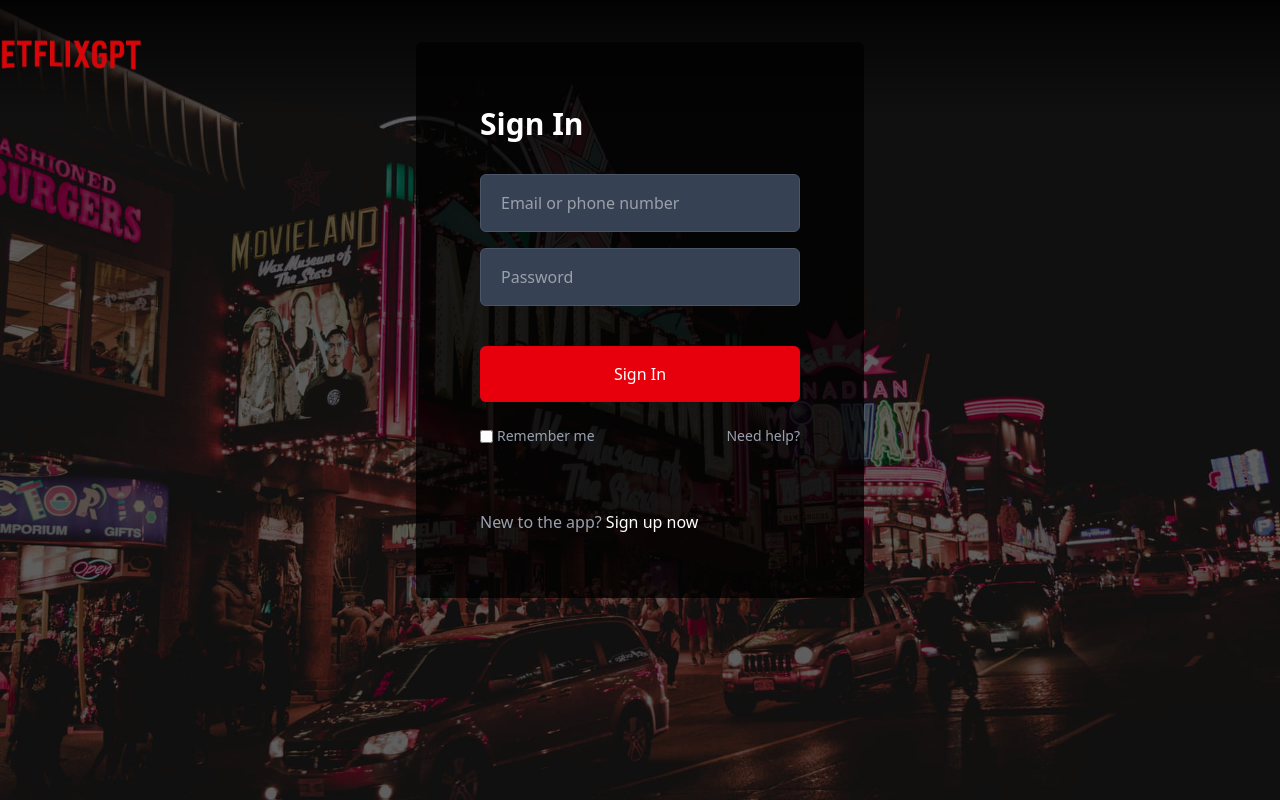
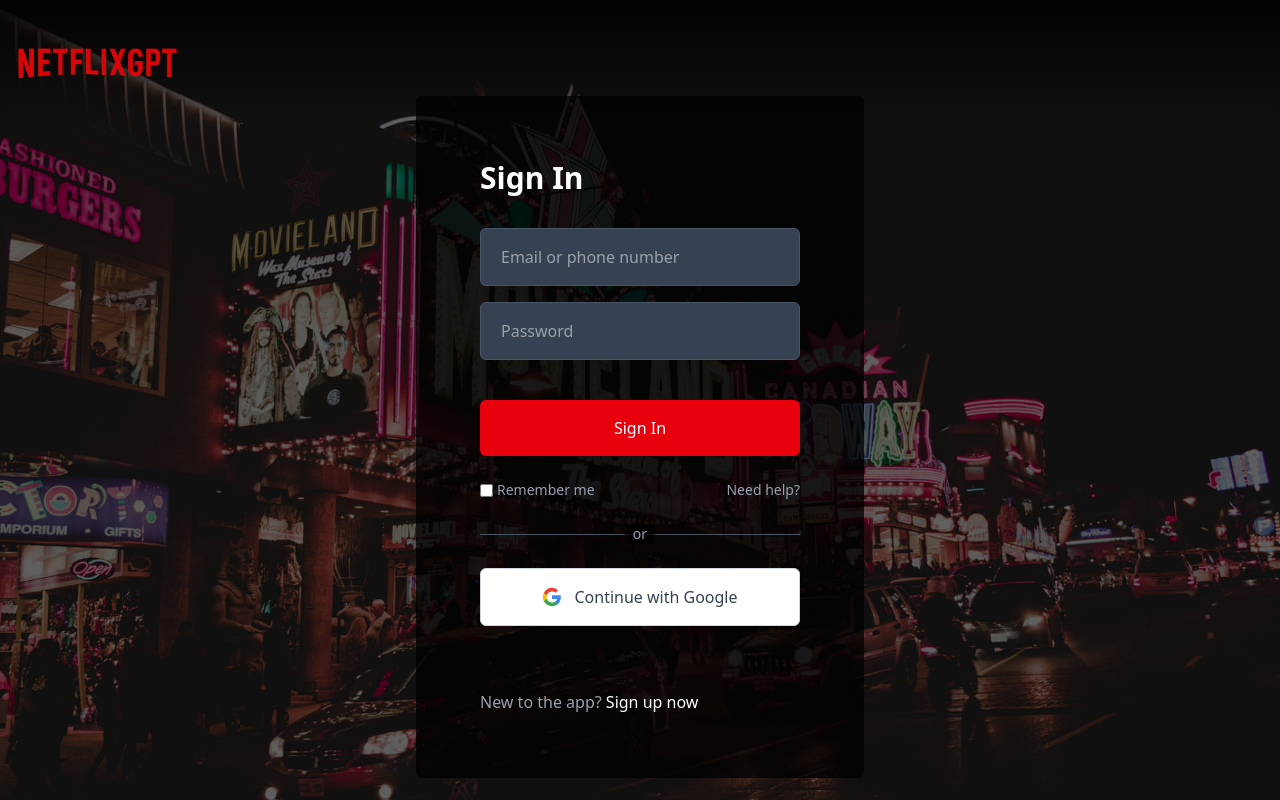
Before and after one commit to harshilarora2005/netflix-gpt, a React (Vite) app: page / in a window 1280 px wide. Built offline with nearby package versions, Linux system fonts and the light colour scheme; no server answers.

Commit message:
added callback and oauth

```diff
--- a/src/components/Header.jsx
+++ b/src/components/Header.jsx
@@ -8,8 +8,9 @@
 import { auth } from "../utils/firebase";
 import { useDispatch, useSelector } from "react-redux";
 import { removeUser, addUser} from "../utils/userSlice";
-import { SearchCode , SearchX} from "lucide-react";
+import { SearchCode , SearchX, Menu, X } from "lucide-react";
 import { toggleSearchView } from "../utils/searchSlice";
+
 const Header = () => {
     const showSearch = useSelector((store) => store?.search?.showSearch);
     const location = useLocation();
@@ -18,6 +19,8 @@
     const isBrowsePage = location.pathname === "/browse";
     const navigate = useNavigate();
     const [searchOpen,setSearchOpen] = useState(showSearch);
+    const [mobileMenuOpen, setMobileMenuOpen] = useState(false);
+
     const handleSignOut = () => {
         signOut(auth).then(()=>{
             dispatch(removeUser());
@@ -26,6 +29,7 @@
             navigate("/error");
         })
     }
+
     useEffect(()=>{
         const unsubsrcibe = onAuthStateChanged(auth,(user)=>{
             if(user){
@@ -40,24 +44,30 @@
         });
         return () => unsubsrcibe();
     },[])
+
     const handleSearchClick = () => {
         dispatch(toggleSearchView());
         setSearchOpen(!searchOpen);
     }
+
+    const toggleMobileMenu = () => {
+        setMobileMenuOpen(!mobileMenuOpen);
+    }
+
     return (
-        <header className="top-0 z-50 fixed w-full px-6 py-4 bg-gradient-to-b from-black/80 to-transparent shadow-inner">
+        <header className="top-0 z-50 fixed w-full px-4 sm:px-6 py-3 sm:py-4 bg-gradient-to-b from-black/90 to-transparent shadow-inner">
             <div className="flex items-center justify-between max-w-7xl mx-auto">
-                <div className="flex items-center space-x-8">
-                    <div className="relative h-20 w-48">
+                <div className="flex items-center space-x-2 sm:space-x-8">
+                    <div className="relative h-12 w-24 sm:h-16 sm:w-32 md:h-20 md:w-48 -top-6">
                         <img
                             src={logo}
                             onClick={()=>navigate("/browse")}
                             alt="Netflix Logo"
-                            className="h-50 w-auto absolute object-contain -top-15 -left-15"
+                            className="h-auto w-full absolute object-contain -left-2 sm:-top-4 sm:-left-4 md:-top-6 md:-left-6 cursor-pointer"
                         />
                     </div>
                     {isBrowsePage && (
-                        <nav className="flex items-center space-x-6">
+                        <nav className="hidden lg:flex items-center space-x-6">
                             <Link
                                 to="/browse"
                                 className="text-white text-sm font-medium hover:text-gray-300 transition-colors duration-200"
@@ -86,20 +96,34 @@
                     )}
                 </div>
                 {isBrowsePage && (
-                    <div className="flex items-center space-x-4">
-                        <button className="cursor-pointer p-4 transform hover:scale-110 transition duration-300"
-                        onClick={()=> handleSearchClick()}>
-                            {searchOpen?(
-                                <SearchX color="white"/>
-                            ):(
-                                <SearchCode color="white"/>
+                    <div className="flex items-center space-x-2 sm:space-x-4">
+                        <button
+                            className="cursor-pointer p-2 sm:p-3 transform hover:scale-110 transition duration-300"
+                            onClick={handleSearchClick}
+                        >
+                            {searchOpen ? (
+                                <SearchX color="white" size={20} className="sm:w-6 sm:h-6"/>
+                            ) : (
+                                <SearchCode color="white" size={20} className="sm:w-6 sm:h-6"/>
                             )}
                         </button>
+                        <button
+                            className="lg:hidden cursor-pointer p-2 sm:p-3 transform hover:scale-110 transition duration-300"
+                            onClick={toggleMobileMenu}
+                        >
+                            {mobileMenuOpen ? (
+                                <X color="white" size={20} className="sm:w-6 sm:h-6"/>
+                            ) : (
+                                <Menu color="white" size={20} className="sm:w-6 sm:h-6"/>
+                            )}
+                        </button>
+
+                        <div className="hidden lg:flex items-center space-x-4">
                             <div className="relative">
                                 <img
                                     src={userStore?.photoURL}
                                     alt="User Profile"
-                                className="h-10 w-10 rounded-sm cursor-pointer hover:scale-110 transition-transform duration-200"
+                                    className="h-8 w-8 sm:h-10 sm:w-10 rounded-sm cursor-pointer hover:scale-110 transition-transform duration-200"
                                 />
                             </div>
                             <button
@@ -109,8 +133,61 @@
                                 Sign Out
                             </button>
                         </div>
+                        <div className="lg:hidden">
+                            <img
+                                src={userStore?.photoURL}
+                                alt="User Profile"
+                                className="h-8 w-8 sm:h-10 sm:w-10 rounded-sm cursor-pointer hover:scale-110 transition-transform duration-200"
+                            />
+                        </div>
+                    </div>
                 )}
             </div>
+
+            {isBrowsePage && mobileMenuOpen && (
+                <div className="lg:hidden absolute top-full left-0 w-full bg-black/95 backdrop-blur-md border-t border-gray-800">
+                    <nav className="flex flex-col p-4 space-y-4">
+                        <Link
+                            to="/browse"
+                            className="text-white text-base font-medium hover:text-gray-300 transition-colors duration-200 py-2"
+                            onClick={() => setMobileMenuOpen(false)}
+                        >
+                            Home
+                        </Link>
+                        <Link
+                            to="/browse/tv-shows"
+                            className="text-white text-base font-medium hover:text-gray-300 transition-colors duration-200 py-2"
+                            onClick={() => setMobileMenuOpen(false)}
+                        >
+                            TV Shows
+                        </Link>
+                        <Link
+                            to="/browse/movies"
+                            className="text-white text-base font-medium hover:text-gray-300 transition-colors duration-200 py-2"
+                            onClick={() => setMobileMenuOpen(false)}
+                        >
+                            Movies
+                        </Link>
+                        <Link
+                            to="/browse/my-list"
+                            className="text-white text-base font-medium hover:text-gray-300 transition-colors duration-200 py-2"
+                            onClick={() => setMobileMenuOpen(false)}
+                        >
+                            My List
+                        </Link>
+                        <hr className="border-gray-700 my-2" />
+                        <button
+                            onClick={() => {
+                                handleSignOut();
+                                setMobileMenuOpen(false);
+                            }}
+                            className="text-white text-base font-medium hover:text-gray-300 transition-colors duration-200 py-2 text-left hover:bg-red-600/20 rounded px-2"
+                        >
+                            Sign Out
+                        </button>
+                    </nav>
+                </div>
+            )}
         </header>
     );
 };
--- a/src/components/Login.jsx
+++ b/src/components/Login.jsx
@@ -8,10 +8,13 @@
 import { useDispatch } from "react-redux";
 import { addUser } from "../utils/userSlice";
 import { DEFAULT_PROFILE } from "../utils/constants";
+import { signInWithPopup, GoogleAuthProvider } from "firebase/auth";
+import { googleProvider } from "../utils/firebase";
 
 const Login = () => {
     const [isSignUp, setIsSignUp] = useState(false);
     const [authError, setAuthError] = useState("");
+    const [isGoogleLoading, setIsGoogleLoading] = useState(false);
     const dispatch = useDispatch();
     const emailRef = useRef(null);
     const passwordRef = useRef(null);
@@ -141,8 +144,53 @@
         }
     };
 
+    const handleGoogleLogin = async () => {
+        setAuthError("");
+        setIsGoogleLoading(true);
+
+        try {
+            const result = await signInWithPopup(auth, googleProvider);
+            const user = result.user;
+
+            dispatch(addUser({
+                uid: user.uid,
+                email: user.email,
+                displayName: user.displayName,
+                photoURL: user.photoURL
+            }));
+
+            console.log("Google login successful!");
+        } catch (error) {
+            console.error("Google OAuth Error:", error.message);
+            let errorMessage = "";
+            switch (error.code) {
+                case 'auth/popup-closed-by-user':
+                    errorMessage = "Sign-in was cancelled.";
+                    break;
+                case 'auth/popup-blocked':
+                    errorMessage = "Pop-up was blocked. Please allow pop-ups and try again.";
+                    break;
+                case 'auth/cancelled-popup-request':
+                    errorMessage = "Only one sign-in request at a time.";
+                    break;
+                case 'auth/network-request-failed':
+                    errorMessage = "Network error. Please check your connection.";
+                    break;
+                case 'auth/too-many-requests':
+                    errorMessage = "Too many attempts. Please try again later.";
+                    break;
+                default:
+                    errorMessage = "Google sign-in failed. Please try again.";
+            }
+
+            setAuthError(errorMessage);
+        } finally {
+            setIsGoogleLoading(false);
+        }
+    };
+
     return (
-        <div className="min-h-screen relative">
+        <div className="min-h-screen relative pt-24">
             <div className="fixed inset-0 z-0">
                 <img src={bg} alt="" className="w-full h-full object-cover filter" />
                 <div className="absolute inset-0 bg-black/60"></div>
@@ -283,6 +331,50 @@
                                             <a href="#" className="text-gray-400 hover:underline">Need help?</a>
                                         </div>
                                     )}
+
+                                    {/* Google Sign-In Divider */}
+                                    <div className="mt-6">
+                                        <div className="relative">
+                                            <div className="absolute inset-0 flex items-center">
+                                                <div className="w-full border-t border-gray-600"></div>
+                                            </div>
+                                            <div className="relative flex justify-center text-sm">
+                                                <span className="px-2 bg-black/75 text-gray-400">or</span>
+                                            </div>
+                                        </div>
+                                    </div>
+                                    <button
+                                        type="button"
+                                        onClick={handleGoogleLogin}
+                                        disabled={isGoogleLoading || isSubmitting}
+                                        className="w-full bg-white text-gray-700 py-4 px-6 rounded-md font-medium hover:bg-gray-50 transition duration-200 mt-6 flex items-center justify-center space-x-3 border border-gray-300 focus:outline-none focus:ring-2 focus:ring-offset-2 focus:ring-blue-500 disabled:opacity-50 disabled:cursor-not-allowed"
+                                    >
+                                        {isGoogleLoading ? (
+                                            <div className="w-5 h-5 border-2 border-gray-400 border-t-gray-700 rounded-full animate-spin"></div>
+                                        ) : (
+                                            <svg className="w-5 h-5" viewBox="0 0 24 24">
+                                                <path
+                                                    fill="#4285F4"
+                                                    d="M22.56 12.25c0-.78-.07-1.53-.2-2.25H12v4.26h5.92c-.26 1.37-1.04 2.53-2.21 3.31v2.77h3.57c2.08-1.92 3.28-4.74 3.28-8.09z"
+                                                />
+                                                <path
+                                                    fill="#34A853"
+                                                    d="M12 23c2.97 0 5.46-.98 7.28-2.66l-3.57-2.77c-.98.66-2.23 1.06-3.71 1.06-2.86 0-5.29-1.93-6.16-4.53H2.18v2.84C3.99 20.53 7.7 23 12 23z"
+                                                />
+                                                <path
+                                                    fill="#FBBC05"
+                                                    d="M5.84 14.09c-.22-.66-.35-1.36-.35-2.09s.13-1.43.35-2.09V7.07H2.18C1.43 8.55 1 10.22 1 12s.43 3.45 1.18 4.93l2.85-2.22.81-.62z"
+                                                />
+                                                <path
+                                                    fill="#EA4335"
+                                                    d="M12 5.38c1.62 0 3.06.56 4.21 1.64l3.15-3.15C17.45 2.09 14.97 1 12 1 7.7 1 3.99 3.47 2.18 7.07l3.66 2.84c.87-2.6 3.3-4.53 6.16-4.53z"
+                                                />
+                                            </svg>
+                                        )}
+                                        <span>
+                                            {isGoogleLoading ? "Signing in..." : "Continue with Google"}
+                                        </span>
+                                    </button>
                                 </Form>
                             )}
                         </Formik>
@@ -296,7 +388,7 @@
                                     onClick={(e) => {
                                         e.preventDefault();
                                         setIsSignUp(!isSignUp);
-                                        setAuthError(""); // Clear error when switching modes
+                                        setAuthError("");
                                     }}
                                 >
                                     {isSignUp ? "Sign in now" : "Sign up now"}
--- a/src/components/hooks/useGetMovieVideo.jsx
+++ b/src/components/hooks/useGetMovieVideo.jsx
@@ -1,9 +1,11 @@
+/* eslint-disable react-hooks/exhaustive-deps */
 import { API_OPTIONS } from "../../utils/constants";
 import { addTrailerVideo } from "../../utils/movieSlice";
 import { useEffect } from 'react';
-import { useDispatch } from 'react-redux';
+import { useDispatch, useSelector } from 'react-redux';
 const useGetMovieVideo = (movieid) => {
     const dispatch = useDispatch();
+    const trailerVideo = useSelector((store)=>store.movies.trailerVideo);
     const getMovieVideo = async() => {
         const data = await fetch(`https://api.themoviedb.org/3/movie/${movieid}/videos?language=en-US`, API_OPTIONS);
         const json = await data.json();
@@ -14,7 +16,7 @@
         dispatch(addTrailerVideo(trailer));
     }
     useEffect(()=>{
-        getMovieVideo();
+        !trailerVideo && getMovieVideo();
     },[movieid])
 }
 export default useGetMovieVideo;
--- a/src/components/hooks/useNowPlayingMovies.jsx
+++ b/src/components/hooks/useNowPlayingMovies.jsx
@@ -4,11 +4,11 @@
     appendNowPlayingMovies,
 } from "../../utils/movieSlice";
 import { API_OPTIONS } from "../../utils/constants";
+import { useCallback } from "react";
 
 const useNowPlayingMovies = () => {
     const dispatch = useDispatch();
-
-    const fetchNowPlaying = async (page = 1) => {
+    const fetchNowPlaying = useCallback( async (page = 1) => {
         try {
         const res = await fetch(
             `https://api.themoviedb.org/3/movie/now_playing?page=${page}`,
@@ -28,7 +28,7 @@
         console.error("Error fetching Now Playing movies:", err);
         return false;
         }
-    };
+    },[dispatch]);
 
     return fetchNowPlaying;
 };
--- a/src/components/hooks/usePopularMovies.jsx
+++ b/src/components/hooks/usePopularMovies.jsx
@@ -1,11 +1,12 @@
 import { useDispatch } from "react-redux";
 import { API_OPTIONS } from "../../utils/constants";
 import { setPopularMovies, appendPopularMovies } from "../../utils/movieSlice";
+import { useCallback } from "react";
 
 const usePopularMovies = () => {
     const dispatch = useDispatch();
 
-    const fetchPopularMovies = async (page = 1) => {
+    const fetchPopularMovies = useCallback( async (page = 1) => {
         try {
         const res = await fetch(
             `https://api.themoviedb.org/3/movie/popular?page=${page}`,
@@ -24,7 +25,7 @@
         console.error("Error fetching Popular movies:", err);
         return false;
         }
-    };
+    },[dispatch]);
     return fetchPopularMovies;
 };
 
--- a/src/components/hooks/useTopRatedMovies.jsx
+++ b/src/components/hooks/useTopRatedMovies.jsx
@@ -1,11 +1,12 @@
 import { useDispatch } from "react-redux";
 import { API_OPTIONS } from "../../utils/constants";
 import { setTopRatedMovies, appendTopRatedMovies } from "../../utils/movieSlice";
+import { useCallback } from "react";
 
 const useTopRatedMovies = () => {
     const dispatch = useDispatch();
 
-    const fetchTopRatedMovies = async (page = 1) => {
+    const fetchTopRatedMovies = useCallback(async (page = 1) => {
         try {
         const res = await fetch(
             `https://api.themoviedb.org/3/movie/top_rated?page=${page}`,
@@ -24,7 +25,7 @@
         console.error("Error fetching Top Rated movies:", err);
         return false;
         }
-    };
+    },[dispatch]);
     return fetchTopRatedMovies;
 };
 
--- a/src/components/hooks/useUpcomingMovies.jsx
+++ b/src/components/hooks/useUpcomingMovies.jsx
@@ -1,11 +1,11 @@
 import { useDispatch } from "react-redux";
 import { API_OPTIONS } from "../../utils/constants";
 import { setUpcomingMovies, appendUpcomingMovies } from "../../utils/movieSlice";
-
+import { useCallback } from "react";
 const useUpcomingMovies = () => {
     const dispatch = useDispatch();
 
-    const fetchUpcomingMovies = async (page = 1) => {
+    const fetchUpcomingMovies = useCallback(async (page = 1) => {
         try {
         const res = await fetch(
             `https://api.themoviedb.org/3/movie/upcoming?page=${page}`,
@@ -25,7 +25,7 @@
         console.error("Error fetching Upcoming movies:", err);
         return false;
         }
-    };
+    },[dispatch]);
 
     return fetchUpcomingMovies;
 };
--- a/src/utils/constants.js
+++ b/src/utils/constants.js
@@ -4,7 +4,7 @@
     method: 'GET',
     headers: {
         accept: 'application/json',
-        Authorization: 'Bearer' + import.meta.env.VITE_TMDB_KEY,
+        Authorization: 'Bearer ' + import.meta.env.VITE_TMDB_KEY,
     }
 };
 
```
Lines whose indentation alone changed are shown as unchanged.
